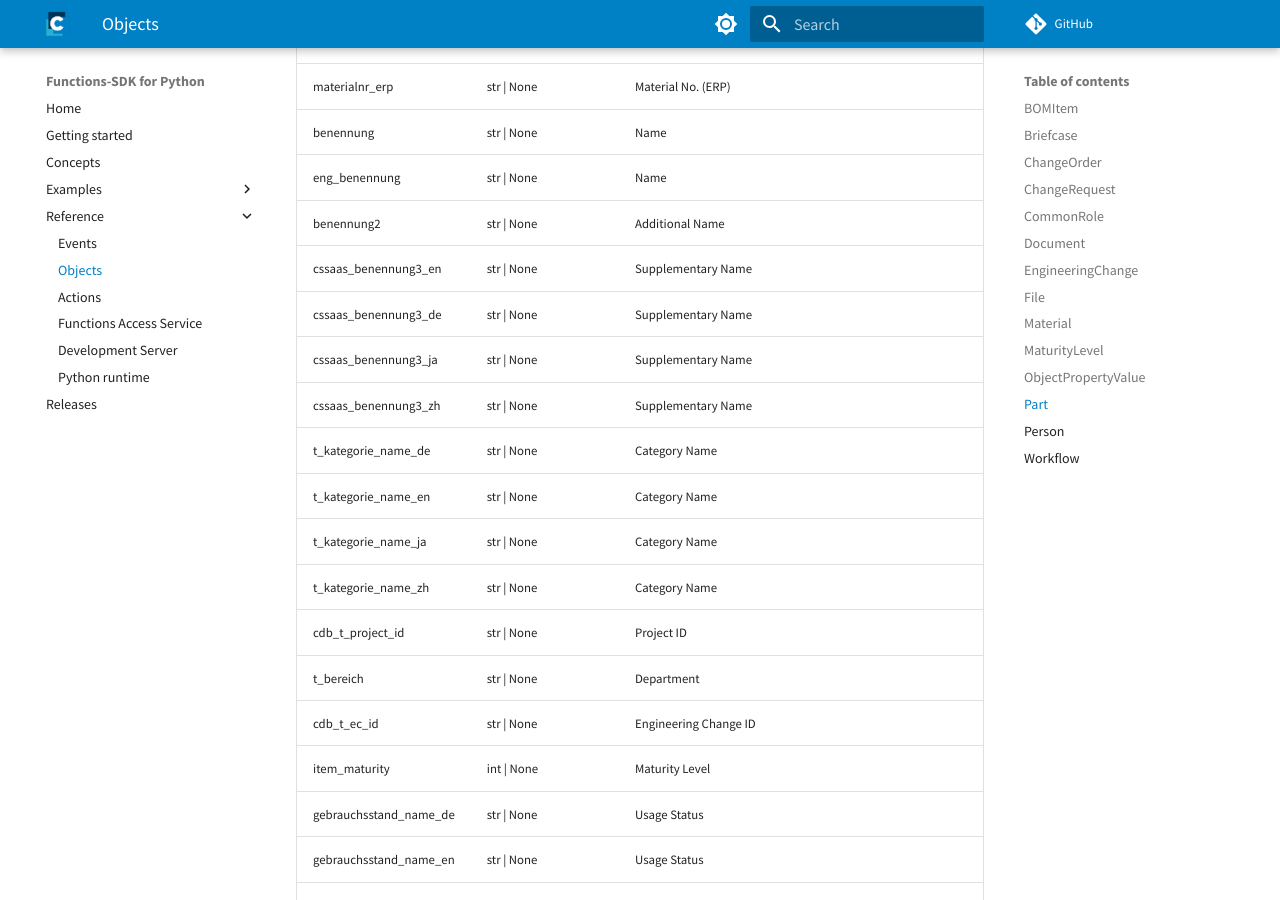
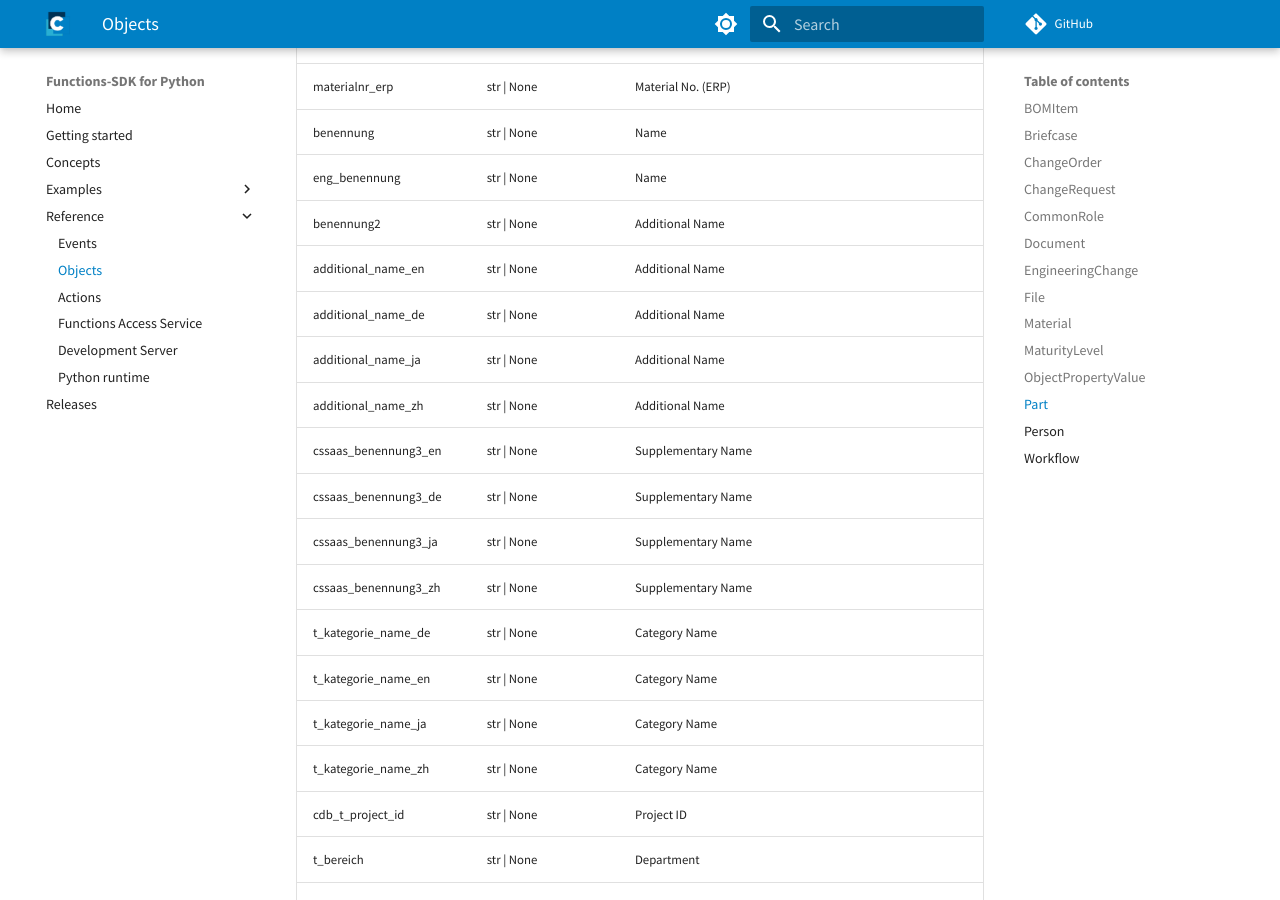
Before and after one commit to cslab/functions-sdk-python, an MkDocs documentation site: the page built from docs/reference/objects.md, in a window 1280 px wide and 900 px high, scrolled down 30251 px. Built offline with MkDocs 1.6.1 and Material for MkDocs 9.7.7, drawn with Linux system fonts in a browser that asks for light colours; comment, search, counter and statistics services are not loaded.

```diff
--- a/docs/reference/objects.md
+++ b/docs/reference/objects.md
@@ -682,6 +682,10 @@ An objects property, used by classification.
 |benennung|str \| None|Name|
 |eng_benennung|str \| None|Name|
 |benennung2|str \| None|Additional Name|
+|additional_name_en|str \| None|Additional Name|
+|additional_name_de|str \| None|Additional Name|
+|additional_name_ja|str \| None|Additional Name|
+|additional_name_zh|str \| None|Additional Name|
 |cssaas_benennung3_en|str \| None|Supplementary Name|
 |cssaas_benennung3_de|str \| None|Supplementary Name|
 |cssaas_benennung3_ja|str \| None|Supplementary Name|
```
Also changed, not shown: docs/release_notes.md (+3 -0 lines), 2 other files.
